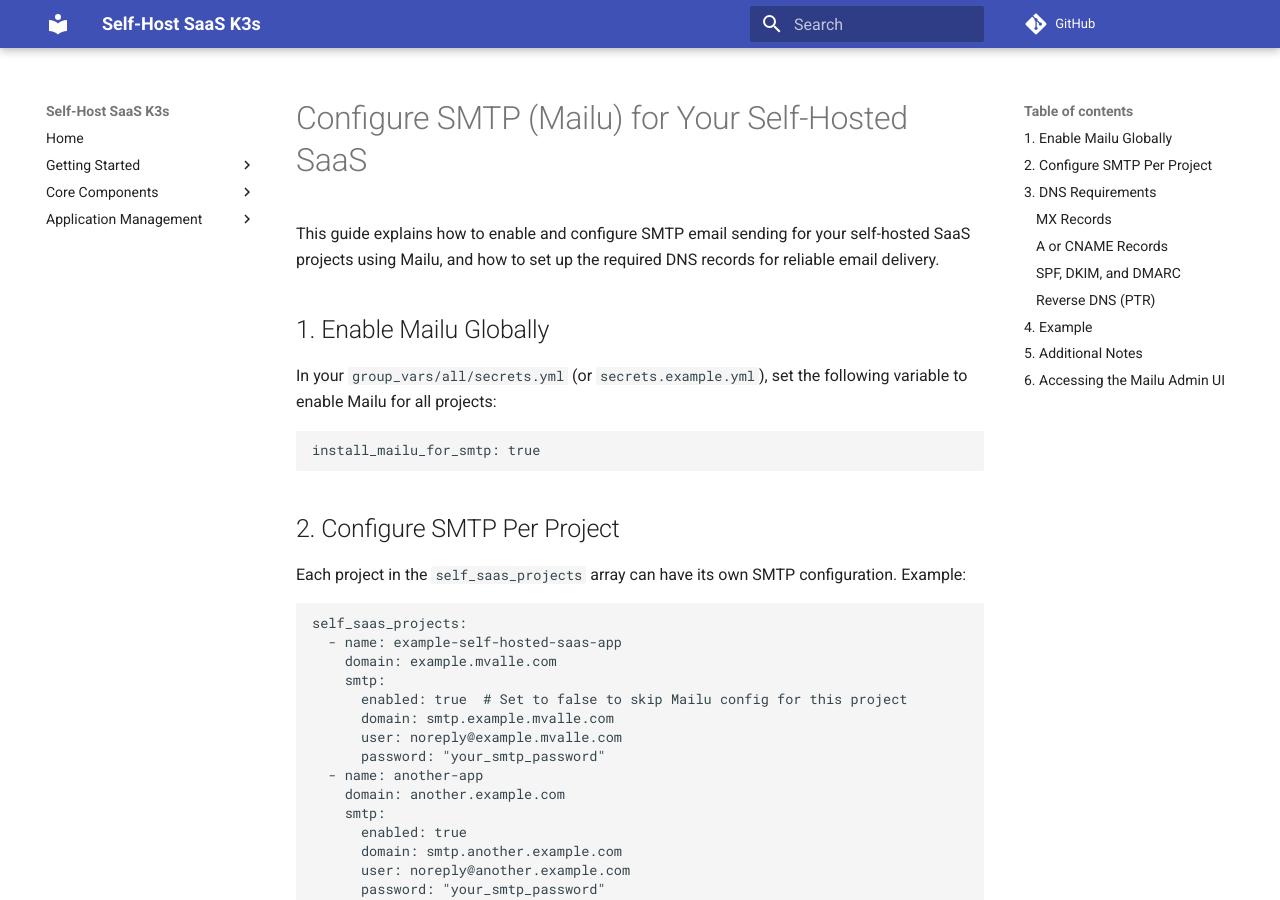
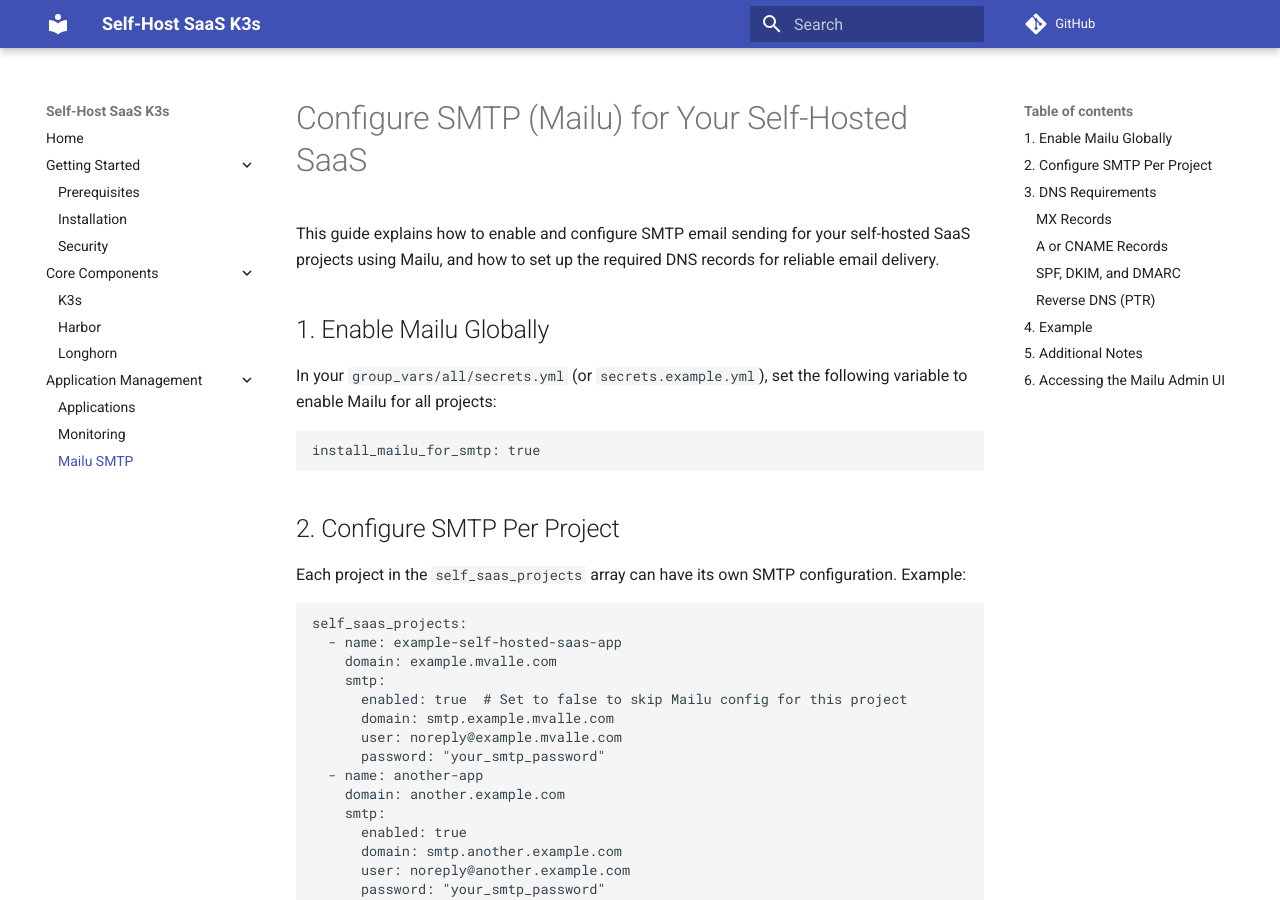
Before and after one commit to humansoftware/self-host-saas-k3s, an MkDocs documentation site: the page built from docs/mailu_smtp.md, in a window 1280 px wide and 900 px high. Built offline with MkDocs 1.6.1 and Material for MkDocs 9.7.7, drawn with Linux system fonts in a browser that asks for light colours; comment, search, counter and statistics services are not loaded.

Commit message:
Docs improvement

```diff
--- a/mkdocs.yml
+++ b/mkdocs.yml
@@ -2,6 +2,8 @@
 repo_url: https://github.com/humansoftware/self-host-saas-k3s
 theme:
   name: material
+  features:
+    - navigation.expand
 nav:
   - Home: index.md
   - Getting Started:
@@ -15,3 +17,4 @@
   - Application Management:
       - Applications: applications.md
       - Monitoring: monitoring.md
+      - Mailu SMTP: mailu_smtp.md
```
